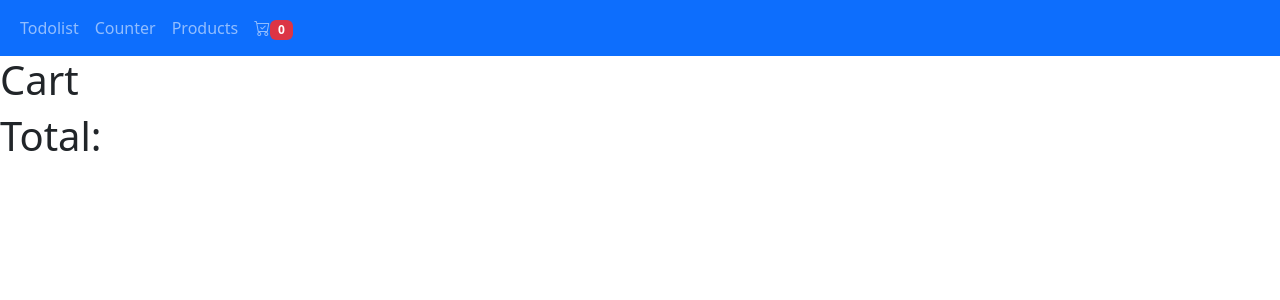
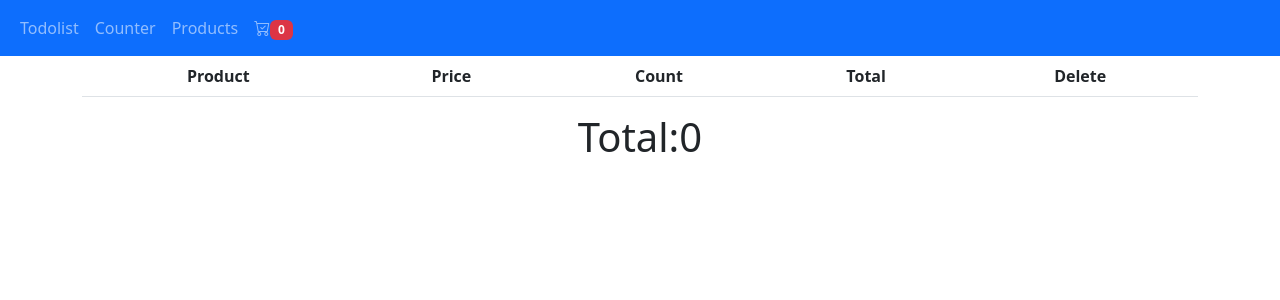
Before and after one commit to sowmya2921/reactadvance, a React (Create React App) app: page /cart in a window 1280 px wide. Shown: the top 300 px of the page. Built offline with nearby package versions, Linux system fonts and the light colour scheme.

Commit message:
table-cart-shopping

```diff
--- a/src/App.js
+++ b/src/App.js
@@ -6,7 +6,7 @@ import Counter from './components/Counter';
 import Todolist from './components/Todolist';
 import Header from './components/Header';
 import { Outlet } from 'react-router-dom';
-import products from './store/products';
+
 
 function App() {
   return (
--- a/src/components/Cart.jsx
+++ b/src/components/Cart.jsx
@@ -8,22 +8,45 @@ function Cart({products:{cart},dispatch}){
         }
         dispatch({type:'DEC-CART-PROD-COUNT',payload:cp})
     }
+    function total(){
+        return cart.reduce((a,b)=>{
+            return a+(b.price*b.count)
+        },0)
+    }
     return(
-        <div>
-            <h1>Cart</h1>
-            {
+        <div className="container">
+             <table className="table table-striped text-center">
+    <thead>
+      <tr>
+        <th>Product</th>
+        <th>Price</th>
+        <th>Count</th>
+        <th>Total</th>
+        <th>Delete</th>
+      </tr>
+    </thead>
+    <tbody>
+      {
                 cart.map((cp,i)=>{
-                   return (<li>
-                              {cp.title}-----{cp.price}
-                              <button onClick={()=>{dispatch({type:'INC-CART-PROD-COUNT',payload:cp})}}>+</button>
-                              <b>{cp.count}</b>
-                              <button onClick={()=>{dec(cp)}}>-</button>
-                              <button onClick={()=>{dispatch({type:'DELETe-CART-PROD',payload:cp})}}>Delete</button>
-
-                          </li>)
+                   return (<tr>
+                    <td className="text-right"> {cp.title}</td>
+                    <td>{cp.price}</td>
+                    <td>
+                    <i className="bi bi-plus-circle-fill" onClick={()=>{dispatch({type:'INC-CART-PROD-COUNT',payload:cp})}}></i>
+                    <b className="m-2">{cp.count}</b>
+                    <i className="bi bi-dash-circle-fill" onClick={()=>{dec(cp)}}></i>
+                    </td>
+                    <td className="text-center">{cp.price*cp.count}</td>
+                    <td className="text-center">
+                    <i className="bi bi-trsh-fill" onClick={()=>{dispatch({type:'DELETE-CART-PROD',payload:cp})}}></i>
+                    </td>
+                    </tr>)
                 })
             }
-            <h1>Total:</h1>
+    </tbody>
+  </table>
+
+        <h1 className="text-center">Total:{cart.length && total()}</h1>
         </div>
     )
 }
--- a/src/components/Products.jsx
+++ b/src/components/Products.jsx
@@ -23,19 +23,22 @@ function Products({products:{products,cart},dispatch}) {
             {
                 products.map((p,i)=>{
                     return (
-                <div className="card m-2" style={{width:"200px"}}>
-                <img className="card-img-top" src={p.image} alt="Card image" style={{width:"100%",height:'150px'}}/>
-                <div className="card-body">
+                <div className="card m-2 text-center" style={{width:"250px"}}>
+                <div className="text center">
+                <img className="card-img-top" src={p.image} alt="Card image" style={{width:"50%",height:'100px'}}/>
+                </div>
+               <div className="card-body">
                 <b>{p.title}</b>
-                <p className="card-text">
-                    {p.rating.rate}
-                    </p>
-                <a href="#" className="btn btn-primary">{p.price}</a>
+                </div>
+                <div className="card-footer">
+                <div className="d-flex justify-content-between">
+                <h3><i class="bi bi-star-fill"></i>{p.rating.rate}</h3>
+                <h3>{p.price}</h3>
+                </div>
                 {isInCart(p) && (<button onClick={()=>{navigate("/cart")}}>Go TO CART</button>)}
                 {!isInCart(p) && (<button className="btn btn-success" onClick={()=>{addToCart(p)}}>Add To Cart</button>)}
                 </div>
             </div>
-
                     )
                 })
             }
```
